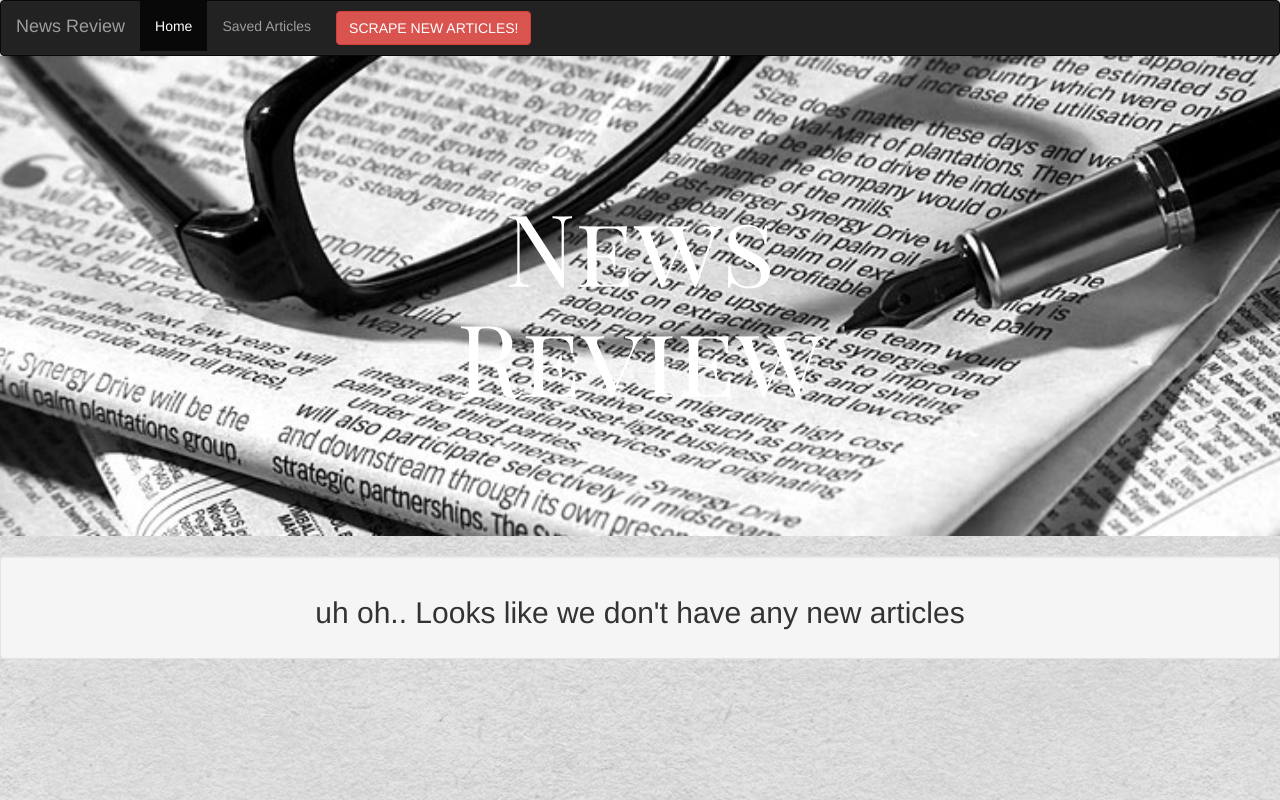
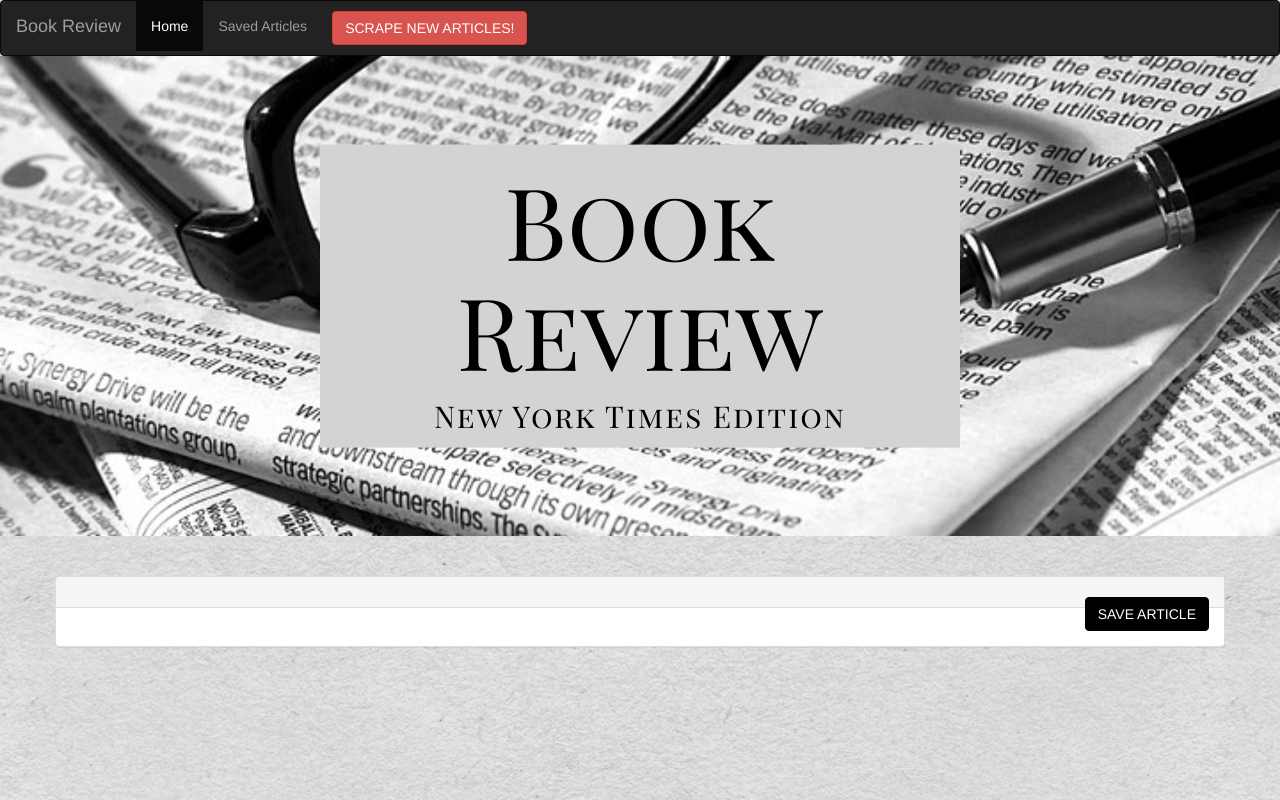
Before and after one commit to gitkavi/NewsReview, a Node server app: page / in a window 1280 px wide. Run offline with Node 20, Linux system fonts and the light colour scheme; tables that the repository leaves empty hold one stand-in row (values such as "Sample post"); some libraries are stand-ins or nearby versions.

Commit message:
completed coding for saved articles, delete articles

```diff
--- a/controllers/api-routes.js
+++ /dev/null
@@ -1,47 +0,0 @@
-var axios = require("axios");
-var cheerio = require("cheerio");
-var db = require("../models");
-
-
-module.exports = function (app) {
-
-    app.get("/scrape", function(req, res){
-
-        axios.get("http://www.nytimes.com/section/books/review").then(function(response){
-
-            var $ = cheerio.load(response.data);
-            var count = 0;
-
-            $("h2.headline").each(function (i, element){
-                var result = {};
-
-                result.title = $(this).children("a").text();
-
-                result.link = $(this).children("a").attr("href");
-
-                    if(result.title !== '' && result.link !== '')
-                    {
-                        db.Article.create(result).then(function(dbArticle){
-                            console.log(dbArticle);
-                            count++;
-                        }).catch(function(err){
-                            res.json(err);
-                        });
-                    }
-            });
-            console.log("Scrape Complete", count);
-        });
-    });
-
-    // Route for getting all Articles from the db
-    app.get("/", function (req, res) {
-        console.log("inside /articles");
-        // TODO: Finish the route so it grabs all of the articles
-        db.Article.find({}).then(function (articles) {
-            console.log(articles);
-            res.render("index", articles);
-        }).catch(function (err) {
-        res.json(err);
-        });
-    });
-}
--- /dev/null
+++ b/controllers/routes.js
@@ -0,0 +1,90 @@
+var axios = require("axios");
+var cheerio = require("cheerio");
+var db = require("../models");
+
+module.exports = function(app){
+    app.get("/scrape", function(req,res){
+        axios.get("http://www.nytimes.com/section/books/review").then(function(response){
+            var $ = cheerio.load(response.data);
+            $("div.story-body").each(function(i, element){
+                var result = {};
+
+                result.title = $(this).find("h2.headline").children("a").text();
+                result.link = $(this).find("h2.headline").children("a").attr("href");
+                result.summary = $(this).find("p.summary").text();
+                if(result.title !== '' && result.link !== ''){
+                    db.Article.create(result).then(function(dbArticle){
+                        console.log(dbArticle);
+                    }).catch(function(err){
+                        res.json(err);
+                    });
+                }
+            });
+            res.redirect("/");
+        });
+    });
+
+    app.get("/", function(req, res){
+        db.Article.find({saved:false}).then(function(articles){
+            res.render("index", {articles:articles});
+        }).catch(function(err){
+            res.json(err);
+        });
+    });
+
+    app.post("/save/:id", function(req, res){
+        console.log("inside /save");
+        db.Article.findOneAndUpdate({ _id: req.params.id},{saved:true}).then(function(articles){
+            res.render("index", {articles:articles});
+        }).catch(function(err){
+            res.json(err);
+        });
+    });
+
+    app.post("/delete/:id", function(req, res){
+        console.log("inside /save");
+        db.Article.findOneAndUpdate({ _id: req.params.id},{saved:false}).then(function(articles){
+            res.render("index", {articles:articles});
+        }).catch(function(err){
+            res.json(err);
+        });
+    });
+
+    app.get("/articles", function(req, res){
+        db.Article.find({}).populate("note").then(function(articles){
+            res.json(articles);
+        }).catch(function(err){
+            res.json(err);
+        });
+    });
+
+    app.get("/saved", function(req,res){
+        db.Article.find({saved:true}).then(function(articles){
+            res.render("saved",{articles:articles});
+        }).catch(function(err){
+            res.json(err);
+        });
+    });
+
+    app.get("/savenote/:id", function(req,res){
+        console.log("inside savenote/id get");
+        db.Article.findOne({ _id: req.params.id }).populate("note").then(function (results) {
+            console.log(results);
+            res.render("saved", {articles:articles});
+          }).catch(function (err) {
+            res.json(err);
+          });
+    });
+
+    app.post("/savenote/:id", function(req,res){
+        console.log("inside savenote/id post");
+        db.Note.create(req.body).then(function (dbNote) {
+            return db.Article.findOneAndUpdate({ _id: req.params.id }, { note: dbNote._id }, { new: true });
+          }).then(function (results) {
+            console.log(results);
+            res.json(results);
+          }).catch(function (err) {
+            res.json(err);
+          });
+    });
+}
--- a/public/css/style.css
+++ b/public/css/style.css
@@ -36,5 +36,61 @@ body, html {
     top: 50%;
     left: 50%;
     transform: translate(-50%, -50%);
-    color: white;
+    color: black;
+    background-color: lightgray;
+    /* background: rgba(204, 204, 204, 0.5); */
   }
+
+.save{
+    float:right;
+    background-color: black;
+    color:white;
+    border-color: black;
+
+}
+.save:hover{
+    background-color: black;
+    color:white;
+    border-color: black;
+}
+.save:visited{
+    background-color: black;
+    color:white;
+    border-color: black;
+}
+.save:active{
+    background-color: black;
+    color:white;
+    border-color: black;
+}
+
+.article-link{
+    color:black;
+}
+
+.article-link:visited{
+    color:black;
+}
+.article-link:active{
+    color:black;
+}
+
+.article-link:hover{
+    color:black;
+}
+
+.delete{
+    float:right;
+}
+
+.note{
+    margin-right:10px;
+    float:right;
+}
+
+#note-title{
+    width:100%;
+}
+#note-content{
+    border-radius:5px;
+}
--- a/public/js/scrape.js
+++ b/public/js/scrape.js
@@ -1,21 +1,57 @@
-$(function(){
+$("#scrape-btn").on("click", function(event){
+    $.ajax({
+        method:'GET',
+        url:'/scrape'
+    }).then(function(results){
+        alert("scrape completed!");
+        location.reload();
+    });
+});
 
-    $("#scrape-btn").on("click", function(event){
-        console.log("inside scrape.js");
-        $.ajax({
-            method:"GET",
-            url:"/scrape"
-        }).then(function(results){
-            alert("scraped Records");
-            getArticles();
-        });
+$(document).on("click", ".save", function() {
+    console.log("inside save-btn click");
+    var thisId = $(this).attr("data-id");
+    $.ajax({
+        method:'POST',
+        url:'/save/'+thisId
+    }).then(function(results){
+        location.reload();
     });
+});
 
-    function getArticles(){
-        $.getJSON("/", function(data){
-            console.log("fetching Articles completed");
-        });
-    }
+$(document).on("click", "#del-btn", function(){
+    console.log("Delete button on click");
+    var thisId = $(this).attr("data-id");
+    $.ajax({
+        method:'POST',
+        url:'/delete/'+thisId
+    }).then(function(results){
+        location.reload();
+    });
+});
 
-    getArticles();
+$(document).on("click", "#notes-btn", function(){
+    console.log("inside article note click");
+    var thisId = $(this).attr("data-id");
+    $.ajax({
+        method:'GET',
+        url:'/savenote/'+thisId
+    }).then(function(notes){
+        console.log("Fetched notes");
+    });
 });
+
+$(document).on("click", "#save-note", function() {
+    console.log("Save note clicked");
+    var thisId = $(this).attr("data-id");
+    $.ajax({
+        method:'POST',
+        url:'/savenote/'+thisId,
+        data: {
+            title: $("#note-title").val(),
+            body: $("#note-content").val()
+          }
+    }).then(function(results){
+        location.reload();
+    });
+});
--- a/server.js
+++ b/server.js
@@ -8,25 +8,19 @@ var app = express();
 
 app.use(bodyParser.urlencoded({extended: true}));
 
-// parse application/json
 app.use(bodyParser.json());
 
 app.use(express.static("public"));
 
-// Set Handlebars.
 var exphbs = require("express-handlebars");
 
-app.engine("handlebars", exphbs({ defaultLayout: "main" }));
+app.engine("handlebars", exphbs({defaultLayout: "main"}));
 app.set("view engine", "handlebars");
 
-// Import routes and give the server access to them.
-require("./controllers/html-routes.js")(app);
-require("./controllers/api-routes.js")(app);
+require("./controllers/routes.js")(app);
 
 mongoose.connect("mongodb://localhost/mongoHeadlines");
 
-
-// Start the server
-app.listen(PORT, function () {
-    console.log("App running on port " + PORT + "!");
-  });
+app.listen(PORT, function(){
+    console.log("App running on port" + PORT + "!");
+})
--- a/views/index.handlebars
+++ b/views/index.handlebars
@@ -2,17 +2,17 @@
     <div class="container-fluid">
         <!-- Brand and toggle get grouped for better mobile display -->
         <div class="navbar-header">
-            <a class="navbar-brand" href="/">News Review</a>
+            <a class="navbar-brand" href="#">Book Review</a>
         </div>
 
         <!-- Collect the nav links, forms, and other content for toggling -->
         <div class="collapse navbar-collapse" id="bs-example-navbar-collapse-1">
             <ul class="nav navbar-nav">
                 <li class="active">
-                    <a href="/">Home</a>
+                    <a href="#">Home</a>
                 </li>
                 <li>
-                    <a href="#">Saved Articles</a>
+                    <a href="/saved">Saved Articles</a>
                 </li>
             </ul>
             <button type="submit" class="btn btn-danger scrape-btn" id="scrape-btn">SCRAPE NEW ARTICLES!</button>
@@ -23,29 +23,33 @@
 </div>
 <div class="bg">
     <div class="hero-text">
-        <h1 style="font-size: 100px;">News Review</h1>
+        <h1 style="font-size: 100px;">Book Review</h1>
+        <p style="font-size: 30px; letter-spacing:2px;">New York Times Edition</p>
     </div>
 </div>
 <br>
 <section>
-        {{#if articles}}
-        {{#each articles}}
-        <div class="container" id="news-div">
-        <div>
+    {{#if articles}} {{#each articles}}
+    <div class="container">
+        <div class="row">
             <br>
-            <div class="row">
-                <h3>{{this.title}}</h3>
-                <h5>{{this.link}}</h5>
+            <div class="panel panel-default">
+                <div class="panel-heading">
+                    <h4>
+                        <a class="article-link" target="_blank" href={{this.link}}>{{this.title}}</a>
+                        <a class="btn btn-success save" data-id={{this._id}} >SAVE ARTICLE</a>
+                    </h4>
+                </div>
+                <div class="panel-body">{{this.summary}}</div>
             </div>
+
         </div>
+    </div>
+    {{/each}} {{/if}} {{#unless articles}}
+    <div>
+        <div class="well text-center">
+            <h2>uh oh.. Looks like we don't have any new articles</h2>
         </div>
-        {{/each}}
-        {{/if}}
-        {{#unless articles}}
-        <div>
-            <div class="well text-center">
-                <h2>uh oh.. Looks like we don't have any new articles</h2>
-                </div>
-        </div>
-        {{/unless}}
+    </div>
+    {{/unless}}
 </section>
--- a/views/layouts/main.handlebars
+++ b/views/layouts/main.handlebars
@@ -4,8 +4,11 @@
     <meta charset="UTF-8">
     <meta name="viewport" content="width=device-width, initial-scale=1.0">
     <meta http-equiv="X-UA-Compatible" content="ie=edge">
-    <title>Welcome to News Review</title>
-    <!-- Latest compiled and minified CSS -->
+    <title>News Scrapper</title>
+     <!-- jquery -->
+    <script src="//code.jquery.com/jquery-1.12.0.min.js"></script>
+    <script src="//code.jquery.com/jquery-migrate-1.2.1.min.js"></script>
+     <!-- Latest compiled and minified CSS -->
     <link rel="stylesheet" href="https://maxcdn.bootstrapcdn.com/bootstrap/3.3.7/css/bootstrap.min.css" integrity="sha384-BVYiiSIFeK1dGmJRAkycuHAHRg32OmUcww7on3RYdg4Va+PmSTsz/K68vbdEjh4u" crossorigin="anonymous">
         <link rel="stylesheet" href="/css/style.css">
         <link href="https://fonts.googleapis.com/css?family=Playfair+Display+SC" rel="stylesheet">
```
Also changed, not shown: controllers/html-routes.js (deleted, +0 -20 lines), models/Article.js (+9 -2 lines), models/Note.js (+2 -6 lines), package.json (+4 -12 lines), views/saved.handlebars (added, +82 -0 lines), public/img/background.jpg (deleted), public/img/cup_coffee.jpg (deleted), public/img/img_forest.jpg (deleted), public/img/news.jpg (deleted), public/img/old-newspaper.jpg (deleted), 2 other files.
